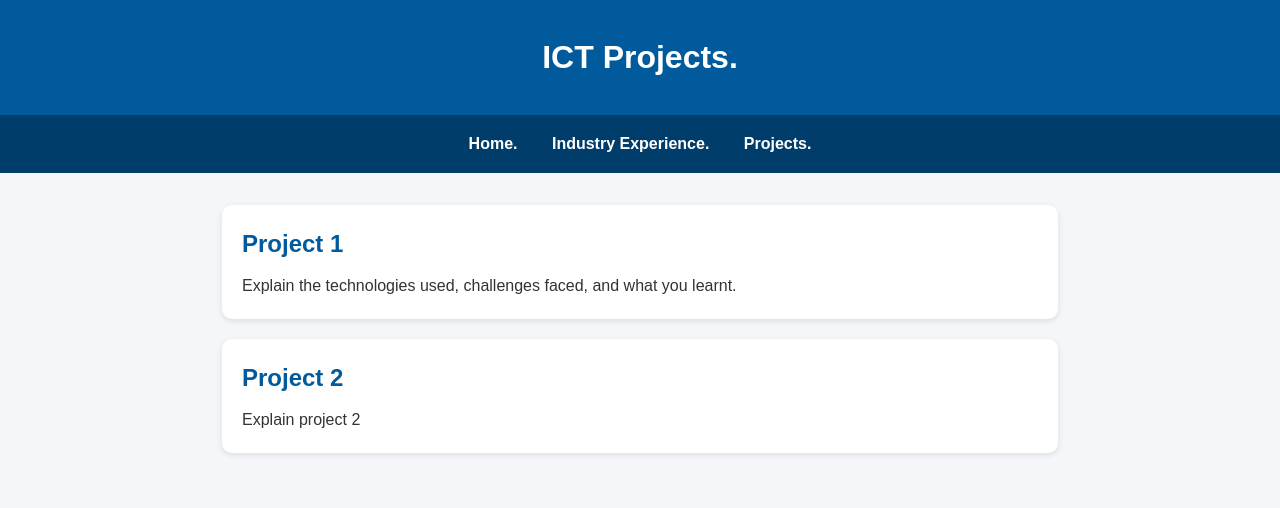
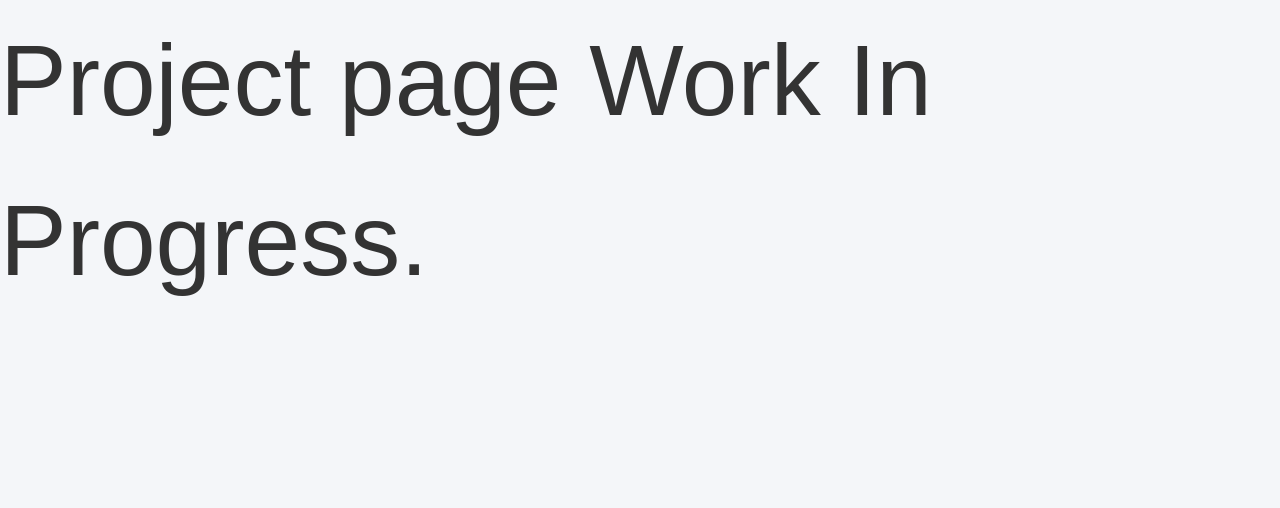
Before and after one commit to JakePrickett07/Portfolio, a plain HTML site: page projects.html in a window 1280 px wide. Drawn offline with Linux system fonts and the light colour scheme.

Commit message:
Simplify projects.html to a work in progress message
Removed header, navigation, and main content sections from projects.html, leaving only a placeholder message.

```diff
--- a/projects.html
+++ b/projects.html
@@ -7,30 +7,6 @@
     <link rel="stylesheet" href="style.css">
 </head>
 <body>
-    <header>
-        <h1>ICT Projects.</h1>
-    </header>
-
-    <nav>
-        <a href="index.html">Home.</a>
-        <a href="experience.html">Industry Experience.</a>
-        <a href="projects.html">Projects.</a>
-    </nav>
-
-    <main>
-        <section>
-            <h2>Project 1</h2>
-            <p>
-                Explain the technologies used, challenges faced, and what you learnt.
-            </p>
-        </section>
-
-        <section>
-            <h2>Project 2</h2>
-            <p>
-                Explain project 2
-            </p>
-        </section>
-    </main>
+<p style="font-size: 100px";>Project page Work In Progress.</p>
 </body>
 </html>
```
